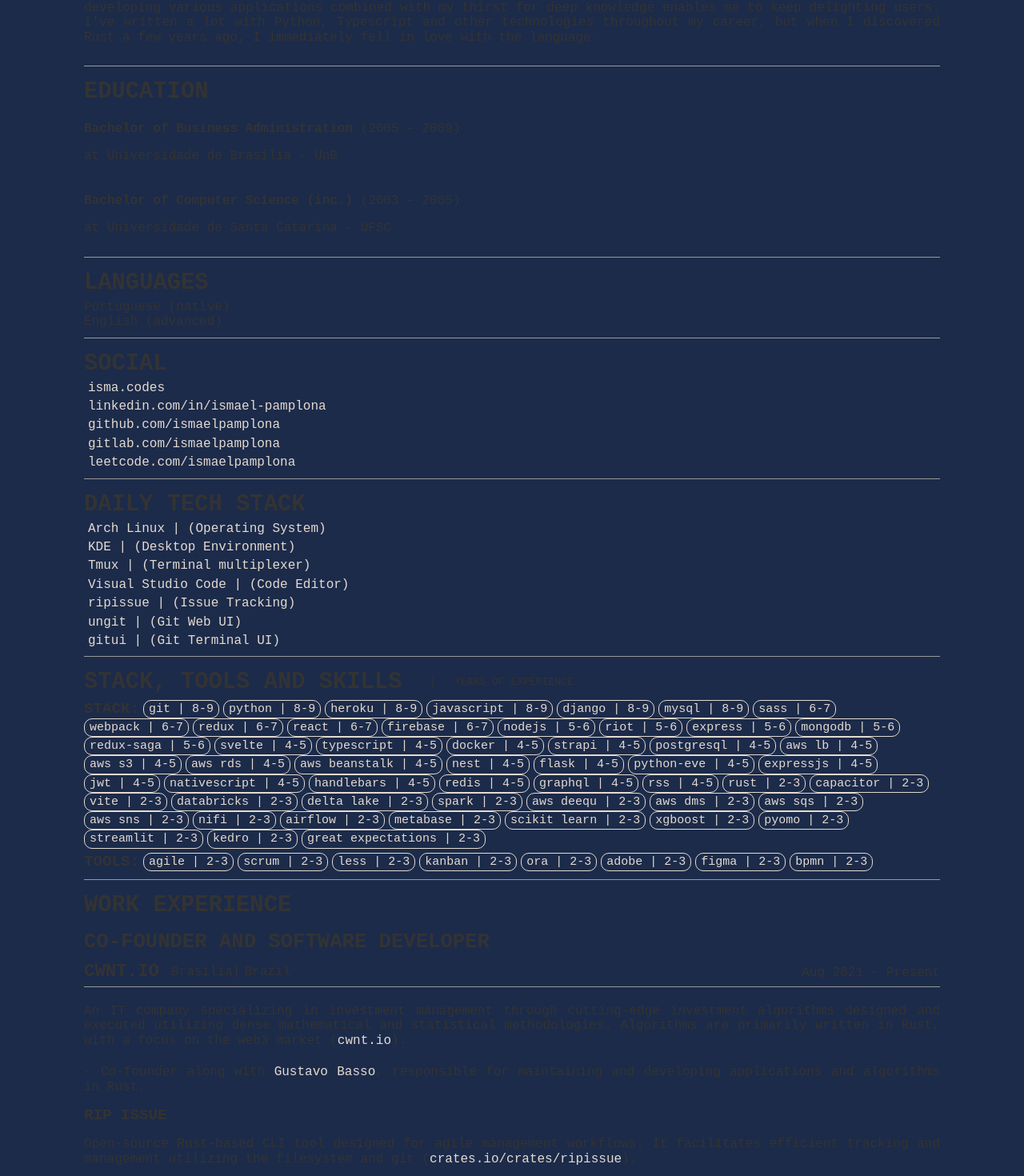
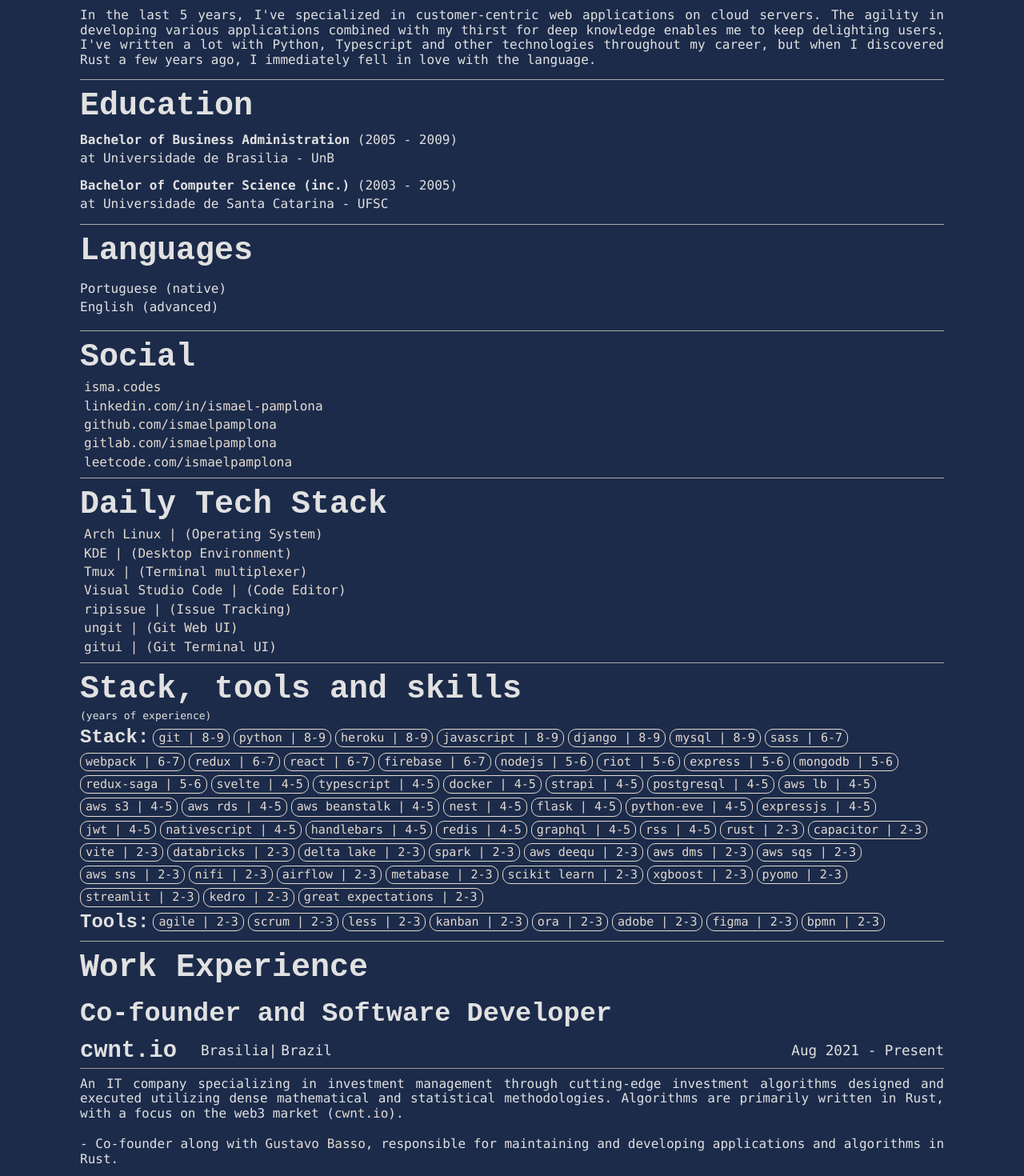
Before and after one commit to ismaelpamplona/isma.codes, a SvelteKit app: page /resume in a window 1280 px wide. Shown: the part 536-2006 px from the top of the page at 80% size. Built offline with nearby package versions, Linux system fonts and the light colour scheme.

Commit message:
(up) Issue #create_resume_page.

```diff
--- a/src/routes/resume/+page.svelte
+++ b/src/routes/resume/+page.svelte
@@ -220,13 +220,13 @@
   </section>
 
   <section>
-    <h2>
-      Stack, tools and skills &nbsp<span class="years-experience">
-        | &nbsp years of experience</span
-      >
-    </h2>
+    <div class="stack-tools-skills">
+      <h2>Stack, tools and skills</h2>
+      <span class="years-experience"> (years of experience)</span>
+    </div>
     <div class="skills-tags">
       <h5>Stack:</h5>
+
       {#each technologies as tech}
         <a class="tag" target="_blank" href={tech[1]}>{tech[0]} </a>
       {/each}
@@ -280,6 +280,7 @@
             <div class="job-container">
               <h5>{job.title}</h5>
               <p>{@html job.description}</p>
+              <br />
               <div class="job-skills">
                 {#if job.technologies}
                   <div class="job-skills-tags">
@@ -315,8 +316,8 @@
 </div>
 
 <style lang="scss">
-  @import './style.css';
   @import '../../style/sizes.scss';
+  // @import './style-resume.css';
 
   .download-btn-container {
     display: flex;
@@ -357,6 +358,26 @@
       --align-items: center;
     }
   }
+
+  h1,
+  h2,
+  h3,
+  h4,
+  h5,
+  .job-tag-title {
+    margin: 0;
+    display: flex;
+    align-items: center;
+    font-family: 'Courier New', Courier, monospace;
+  }
+
+  a,
+  p,
+  span,
+  li {
+    text-align: justify;
+  }
+
   .tag {
     padding: 2px 6px;
     border-radius: $tag-border-radius;
@@ -364,10 +385,6 @@
 
   a {
     color: inherit;
-  }
-
-  .skills-tags {
-    gap: 0 5px;
   }
 
   .years-experience {
@@ -393,7 +410,105 @@
     gap: 10px;
   }
 
-  .icon {
+  .icon-link {
+    font-size: 1em;
     display: flex;
+    gap: 5px;
+    align-items: center;
+  }
+
+  section {
+    display: flex;
+    flex-direction: column;
+    width: 100%;
+    height: fit-content;
+    padding: 10px 0;
+    border-bottom: 1px solid #aaa;
+    gap: 5px;
+  }
+
+  section:last-child {
+    border-bottom: none;
+  }
+
+  ul,
+  ol {
+    list-style-type: none;
+  }
+
+  ul,
+  li,
+  p {
+    margin: 5px 0;
+    padding: 0;
+  }
+
+  a {
+    text-decoration: none;
+  }
+
+  .skills-tags {
+    display: flex;
+    align-items: center;
+    flex-wrap: wrap;
+    gap: 5px;
+  }
+
+  .tag {
+    padding: 2px 6px;
+    border: 1px solid;
+    margin: 0 inherit;
+    text-wrap: nowrap;
+    font-size: 15px;
+    text-transform: lowercase;
+    border-radius: 10px;
+  }
+
+  .years-experience {
+    font-size: 13px;
+    font-weight: 400;
+  }
+
+  .experience-header {
+    border-bottom: 1px solid #999;
+    padding: 10px 0 5px 0;
+  }
+
+  .experience-details {
+    display: flex;
+    align-items: center;
+    justify-content: space-between;
+  }
+
+  .company-details {
+    display: flex;
+    align-items: center;
+    gap: 25px;
+  }
+
+  .company-location {
+    display: flex;
+    align-items: flex-start;
+    gap: 5px;
+  }
+
+  .job-container {
+    padding: 10px 0;
+  }
+
+  .job-skills {
+    display: flex;
+    align-items: center;
+    flex-wrap: wrap;
+    gap: 10px;
+  }
+
+  .job-skills-tags {
+    display: flex;
+    align-items: center;
+    justify-items: stretch;
+    flex-wrap: wrap;
+    margin: 5px 0;
+    gap: 5px;
   }
 </style>
--- a/src/routes/resume/style.css
+++ b/src/routes/resume/style-resume.css
@@ -26,7 +26,6 @@
 h4,
 h5,
 .job-tag-title {
-  text-transform: uppercase;
   margin: 0;
   display: flex;
   align-items: center;
@@ -88,7 +87,6 @@
 }
 
 ul {
-  list-style: none;
   margin: 0;
   padding: 0;
 }
@@ -116,6 +114,7 @@
   text-wrap: nowrap;
   font-size: 15px;
   text-transform: lowercase;
+  border-radius: 10px;
 }
 
 .years-experience {
--- a/src/style/font-sizes.scss
+++ b/src/style/font-sizes.scss
@@ -1,50 +1,54 @@
 * {
   @media only screen and (min-width: $mobile) {
-    --h1-size: 2em;
-    --h2-size: 1.5em;
-    --h3-size: 1.17em;
+    --h1-size: 2.2em;
+    --h2-size: 1.8em;
+    --h3-size: 1.6em;
     --span-size: 0.9em;
     --anchor-size: 1em;
-    --li-size: 1em;
-    --h4-size: 1.1em;
-    --h5-size: 0.9em;
-    --p-size: 1em;
+    --h4-size: 1.4em;
+    --h5-size: 1.2em;
+    --p-size: 0.9em;
+    --li-size: var(--p-size);
+    --blockquote-size: var(var(--p-size));
   }
 
   @media only screen and (min-width: $tablet) {
-    --h1-size: 2.5em;
-    --h2-size: 2em;
-    --h3-size: 1.33em;
+    --h1-size: 2.6em;
+    --h2-size: 2.2em;
+    --h3-size: 2em;
     --span-size: 1em;
     --anchor-size: 1em;
-    --li-size: 1em;
-    --h4-size: 1.2em;
-    --h5-size: 1em;
+    --h4-size: 1.8em;
+    --h5-size: 1.6em;
     --p-size: 1.1em;
+    --li-size: var(--p-size);
+    --blockquote-size: var(var(--p-size));
   }
 
   @media only screen and (min-width: $desktop) {
     --h1-size: 3em;
     --h2-size: 2.5em;
-    --h3-size: 1.5em;
+    --h3-size: 2.1em;
     --span-size: 1.1em;
     --anchor-size: 1em;
-    --li-size: 1em;
-    --h4-size: 1.3em;
-    --h5-size: 1.1em;
-    --p-size: 1.2em;
+    --h4-size: 1.8em;
+    --h5-size: 1.5em;
+    --p-size: 1em;
+    --li-size: var(--p-size);
+    --blockquote-size: var(var(--p-size));
   }
 
   @media only screen and (min-width: $largeDesktop) {
     --h1-size: 3.5em;
     --h2-size: 3em;
-    --h3-size: 2em;
+    --h3-size: 2.5em;
     --span-size: 1.2em;
     --anchor-size: 1em;
-    --li-size: 1em;
-    --h4-size: 1.5em;
-    --h5-size: 1.2em;
+    --h4-size: 2.1em;
+    --h5-size: 1.7em;
     --p-size: 1.3em;
+    --li-size: var(--p-size);
+    --blockquote-size: var(var(--p-size));
   }
 }
 
@@ -83,3 +87,7 @@
 p {
   font-size: var(--p-size);
 }
+
+blockquote {
+  font-size: var(--blockquote-size);
+}
--- a/src/style/normalize.scss
+++ b/src/style/normalize.scss
@@ -257,6 +257,10 @@
 Add the correct display in Chrome and Safari.
 */
 
+li {
+  margin: 10px 0;
+}
+
 summary {
   display: list-item;
 }
@@ -264,3 +268,13 @@
 a {
   text-decoration: none;
 }
+
+blockquote {
+  padding: 0 1em;
+  margin: 1em 0;
+  border-left: 4px solid;
+  font-style: italic;
+  font-size: 1.2em;
+  position: relative;
+  margin-left: 20px;
+}
```
